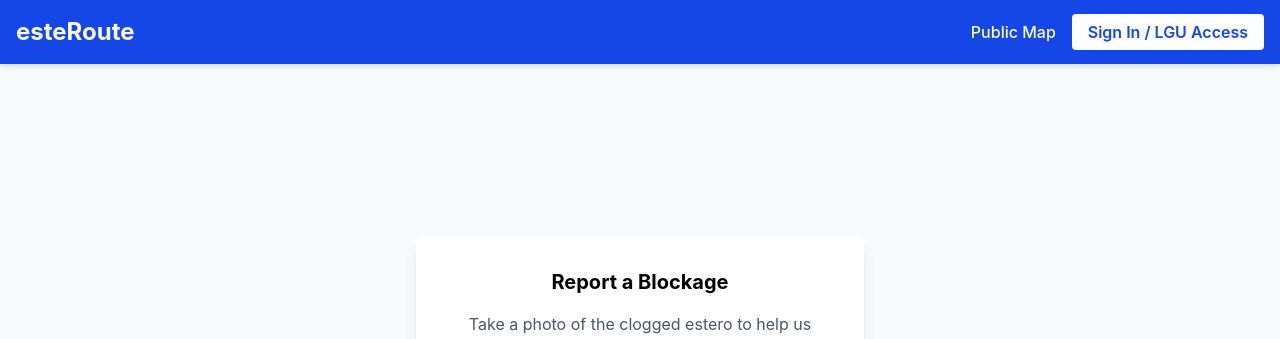
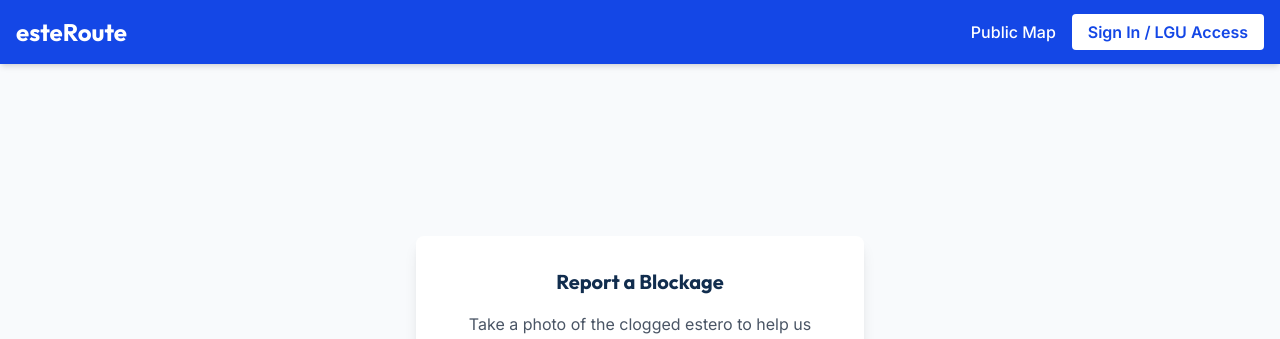
Before and after one commit to Goldenavs/esteRoute, a React (Vite) app in the folder frontend/: page / in a window 1280 px wide. Shown: the top 339 px of the page. Built offline with nearby package versions, Linux system fonts and the light colour scheme.

Commit message:
feat: configured fonts

```diff
--- a/frontend/src/index.css
+++ b/frontend/src/index.css
@@ -1,6 +1,12 @@
+@import url('https://fonts.googleapis.com/css2?family=Inter:wght@400;500;600;700&family=Outfit:wght@400;600;700;800&family=Space+Grotesk:wght@400;600;700&display=swap');
 @import "tailwindcss";
 
 @theme {
+  /* Fonts */
+  --font-sans: "Inter", ui-sans-serif, system-ui, sans-serif;
+  --font-heading: "Outfit", ui-sans-serif, system-ui, sans-serif;
+  --font-data: "Space Grotesk", ui-monospace, SFMono-Regular, Menlo, monospace;
+
   /* Core Brand Colors */
   --color-brand-white: #F9F7F7;
   --color-brand-light: #DBE2EF;
@@ -40,3 +46,15 @@
   --theme-text-secondary: #94A3B8;
   --theme-border-subtle: rgba(63, 114, 175, 0.3); /* brand-primary at 30% opacity */
 }
+
+@layer base {
+  body {
+    font-family: var(--font-sans);
+    background-color: var(--color-app-bg);
+    color: var(--color-text-primary);
+  }
+
+  h1, h2, h3, h4, h5, h6 {
+    font-family: var(--font-heading);
+  }
+}
```
